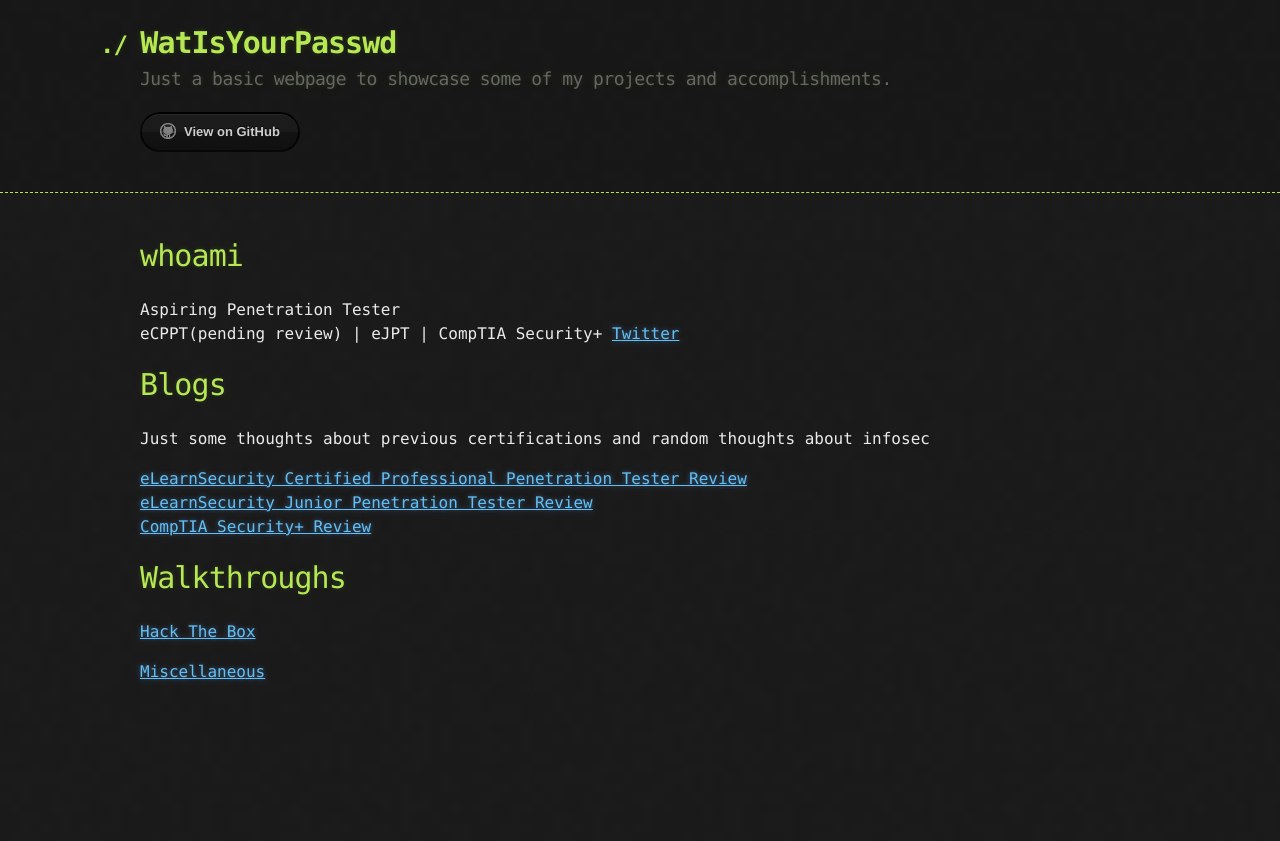
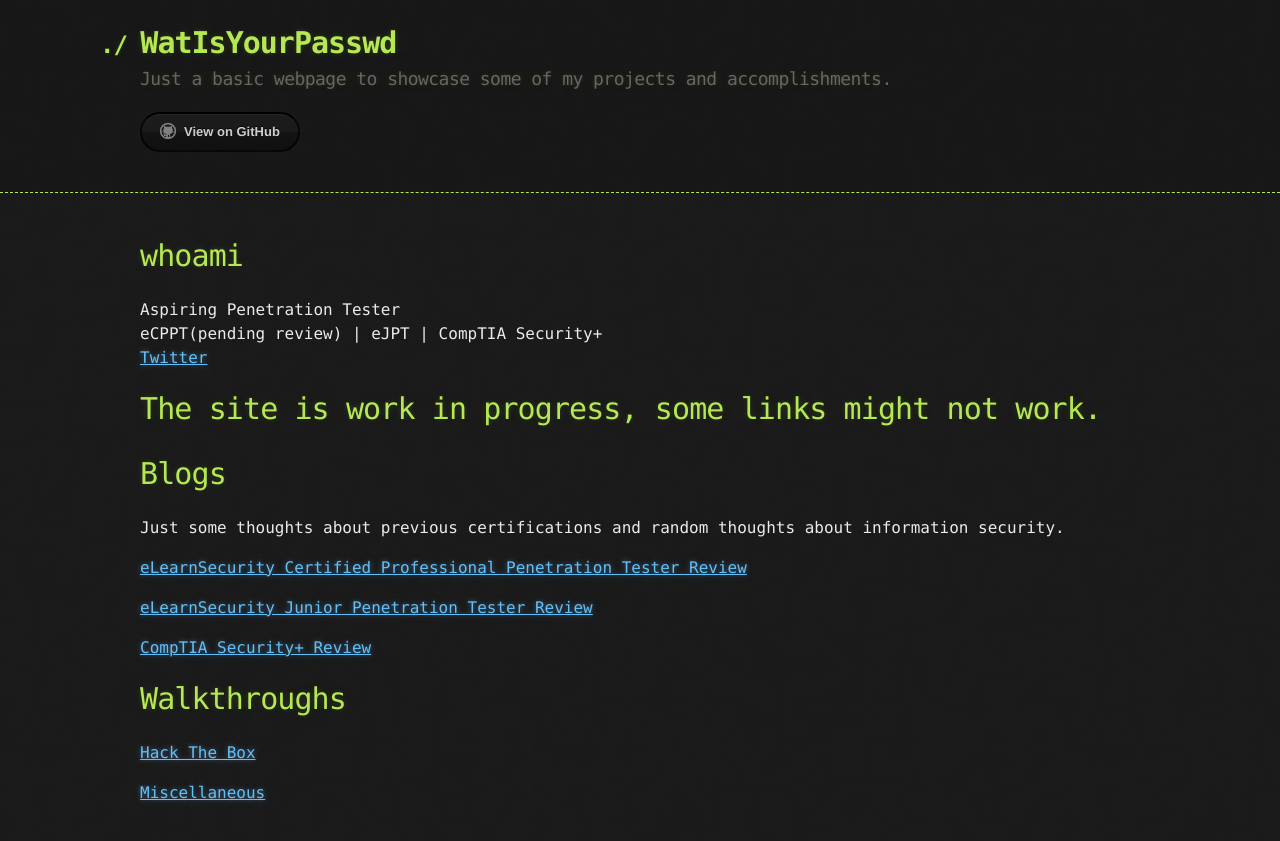
Before and after one commit to 0xForearms/0xForearms.github.io, a Jekyll site: the page built from index.md, in a window 1280 px wide. Shown: the top 841 px of the page. Built offline with Jekyll 4.4.1, drawn with Linux system fonts in a browser that asks for light colours; our own code applies the rules of GitHub Pages for plain Markdown files.

Commit message:
Update index.md

```diff
--- a/index.md
+++ b/index.md
@@ -8,11 +8,16 @@
 eCPPT(pending review) | eJPT | CompTIA Security+
 [Twitter](https://twitter.com/WatIsYourPasswd)
 
+# The site is work in progress, some links might not work.
+
 # Blogs
-Just some thoughts about previous certifications and random thoughts about infosec
+Just some thoughts about previous certifications and random thoughts about information security.
+
 
 [eLearnSecurity Certified Professional Penetration Tester Review](./ecpptReview)
+
 [eLearnSecurity Junior Penetration Tester Review](./ejptReview)
+
 [CompTIA Security+ Review](./secPlusReview)
 
 
```
